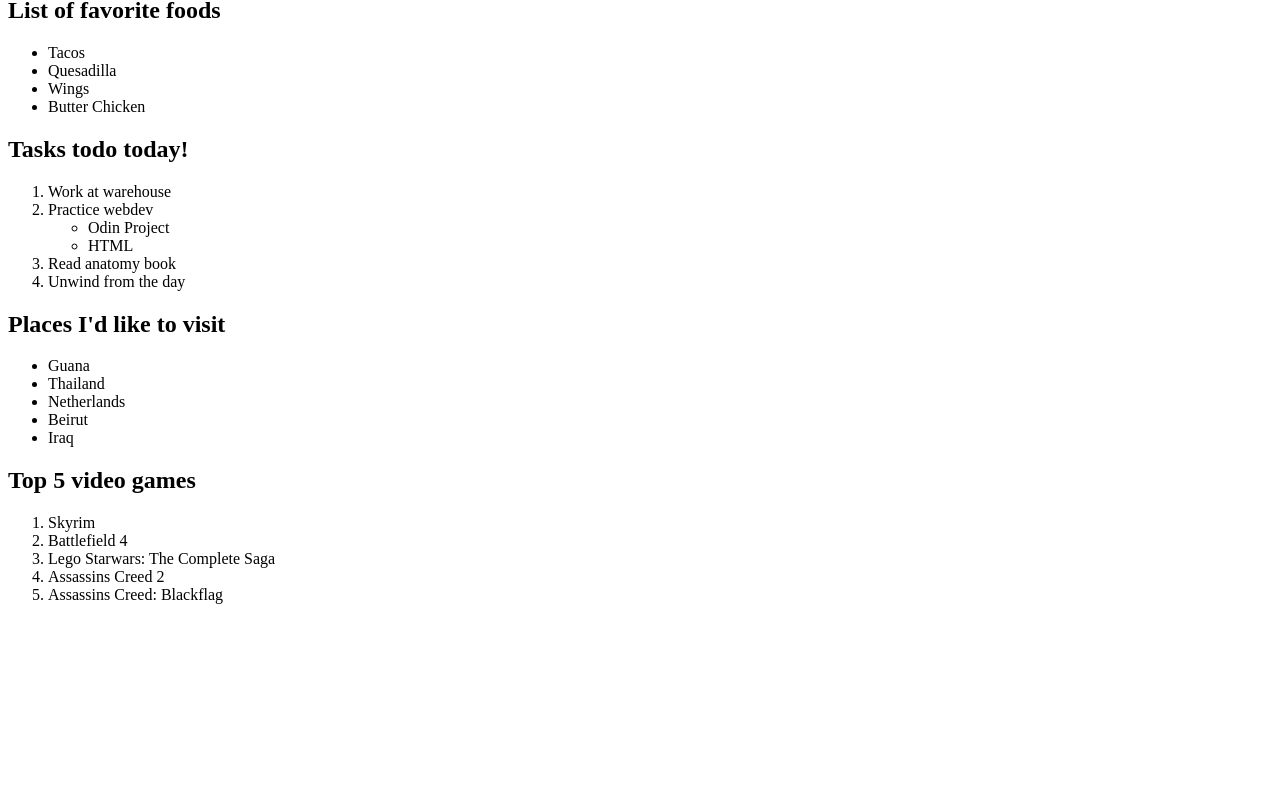
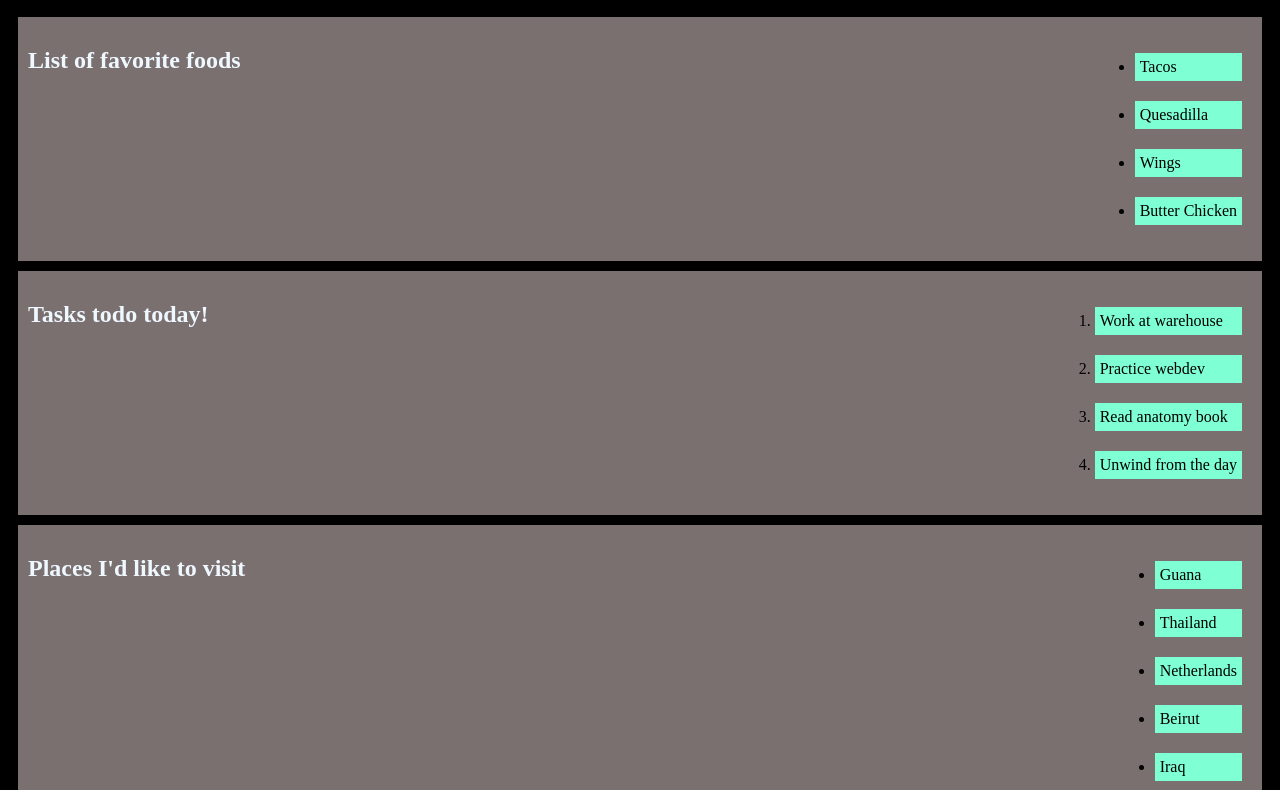
Before and after one commit to sailcatdev/git_test, a plain HTML site: page html-playground/lists.html in a window 1280 px wide. Shown: the part 83-873 px from the top of the page. Before the commit the page ends 800 px from the top, so only its background shows below. Drawn offline with Linux system fonts and the light colour scheme.

Commit message:
Fresh commit from previous session
forgot to commit changes from previous learning session with the odin project.

```diff
--- /dev/null
+++ b/css-exercises/margin-and-padding/01-margin-and-padding/style.css
@@ -0,0 +1,28 @@
+body {
+    max-width: 600px;
+    margin: 0 auto;
+  }
+
+  .one {
+    background: pink;
+    border: 3px solid blue;
+    /* CHANGE ME */
+    padding: 32px;
+    margin: 12px;
+  }
+
+  .two {
+    background: lightblue;
+    border: 3px solid purple;
+    /* CHANGE ME */
+    margin-bottom: 48px;
+  }
+
+  .three {
+    background: peachpuff;
+    border: 3px solid brown;
+    width: 200px;
+    /* CHANGE ME */
+    padding: 32px;
+    margin-left: auto;
+  }
--- /dev/null
+++ b/css-exercises/margin-and-padding/02-margin-and-padding/style.css
@@ -0,0 +1,38 @@
+body {
+    background: #eee;
+    font-family: sans-serif;
+  }
+
+  .card {
+    width: 400px;
+    background: #fff;
+    margin: 16px auto;
+    padding: 8px;
+  }
+
+  .title {
+    background: #e3f4ff;
+    font-size: 16px;
+    padding: 8px;
+    margin-bottom: 8px;
+  }
+
+  .content {
+    background: #e3f4ff;
+    padding: 16px 8px;
+    margin-bottom: 8px; ;
+  }
+
+  .button-container {
+    background: #e3f4ff;
+    padding: 8px;
+    text-align: center;
+  }
+
+  button {
+    background: white;
+    border: 1px solid #eee;
+    display: block;
+    padding: 8px 24px;
+    margin: 0 auto;
+  }
--- /dev/null
+++ b/html-boilerplate/style.css
@@ -0,0 +1,11 @@
+html {
+    box-sizing: border-box;
+    margin: 0;
+    padding: 0;
+}
+
+*,
+*::before,
+*::after {
+    box-sizing: inherit;
+}
--- a/html-playground/lists.html
+++ b/html-playground/lists.html
@@ -4,29 +4,29 @@
         <meta charset="utf-8">
         <meta name="viewport" content="width=device-width, inital-scale=1.0">
         <title>List Practice</title>
+        <link rel="stylesheet" href="./style.css">
     </head>
     <body>
-        <h1>A page of super interesting lists</h1>
-        <h2>List of favorite foods</h2>
+        <h1 class="banner">A page of super interesting lists</h1>
+        <div class="container"><h2>List of favorite foods</h2>
             <ul>
                 <li>Tacos</li>
                 <li>Quesadilla</li>
                 <li>Wings</li>
                 <li>Butter Chicken</li>
             </ul>
-        <h2>Tasks todo today!</h2>
+        </div>
+
+        <div class="container"><h2>Tasks todo today!</h2>
             <ol>
                 <li>Work at warehouse</li>
-                <li>Practice webdev
-                    <ul>
-                        <li>Odin Project</li>
-                        <li>HTML</li>
-                    </ul>
-                </li>
+                <li>Practice webdev</li>
                 <li> Read anatomy book</li>
                 <li>Unwind from the day</li>
             </ol>
-        <h2>Places I'd like to visit</h2>
+        </div>
+
+        <div class="container"><h2>Places I'd like to visit</h2>
             <ul>
                 <li>Guana</li>
                 <li>Thailand</li>
@@ -34,7 +34,9 @@
                 <li>Beirut</li>
                 <li>Iraq</li>
             </ul>
-        <h2>Top 5 video games</h2>
+        </div>
+
+        <div class="container"><h2>Top 5 video games</h2>
             <ol>
                 <li>Skyrim</li>
                 <li>Battlefield 4</li>
@@ -42,5 +44,6 @@
                 <li>Assassins Creed 2</li>
                 <li>Assassins Creed: Blackflag</li>
             </ol>
+        </div>
     </body>
 </html>
--- a/html-playground/style.css
+++ b/html-playground/style.css
@@ -1,24 +1,48 @@
-.heading {
-    text-align: center;
-    background-color: black;
-    color: azure;
-
+html {
+    box-sizing: border-box;
+    margin: 0px;
+    padding: 0px;
 }
 
-.heading.main {
-    font-size: 38px;
+*,
+*::before,
+*::after {
+    box-sizing: inherit;
+}
+body {
+    background-color: black;
+    color: aliceblue;
+}
+.banner {
+    text-align: center;
+    background-color: #7e7474f8;
+    padding: 10px;
 }
 
-.heading.sub {
-    color: rgb(93, 233, 140);
+.container {
+    background-color: #7e7474f8;
+    display: flex;
+    justify-content: space-between;
+    margin: 10px;
 }
 
-.date {
-    text-align: center;
-    font-family: Verdana, Geneva, Tahoma, sans-serif;
+h2 { padding: 10px;
 }
 
-p {
-    border-color: black;
-    padding: 10%;
+ul,
+ol {
+    display: flex;
+    flex-direction: column;
+    padding: 10px;
+    justify-content: space-between;
+    flex-wrap: wrap;
 }
+
+li {
+    flex: auto;
+    min-width: min-content;
+    margin: 10px;
+    padding: 5px;
+    background-color: aquamarine;
+    color: black;
+}
```
Also changed, not shown: css-exercises/margin-and-padding/01-margin-and-padding/index.html (added, +21 -0 lines), css-exercises/margin-and-padding/02-margin-and-padding/index.html (added, +17 -0 lines), html-boilerplate/index.html (+1 -0 lines).
